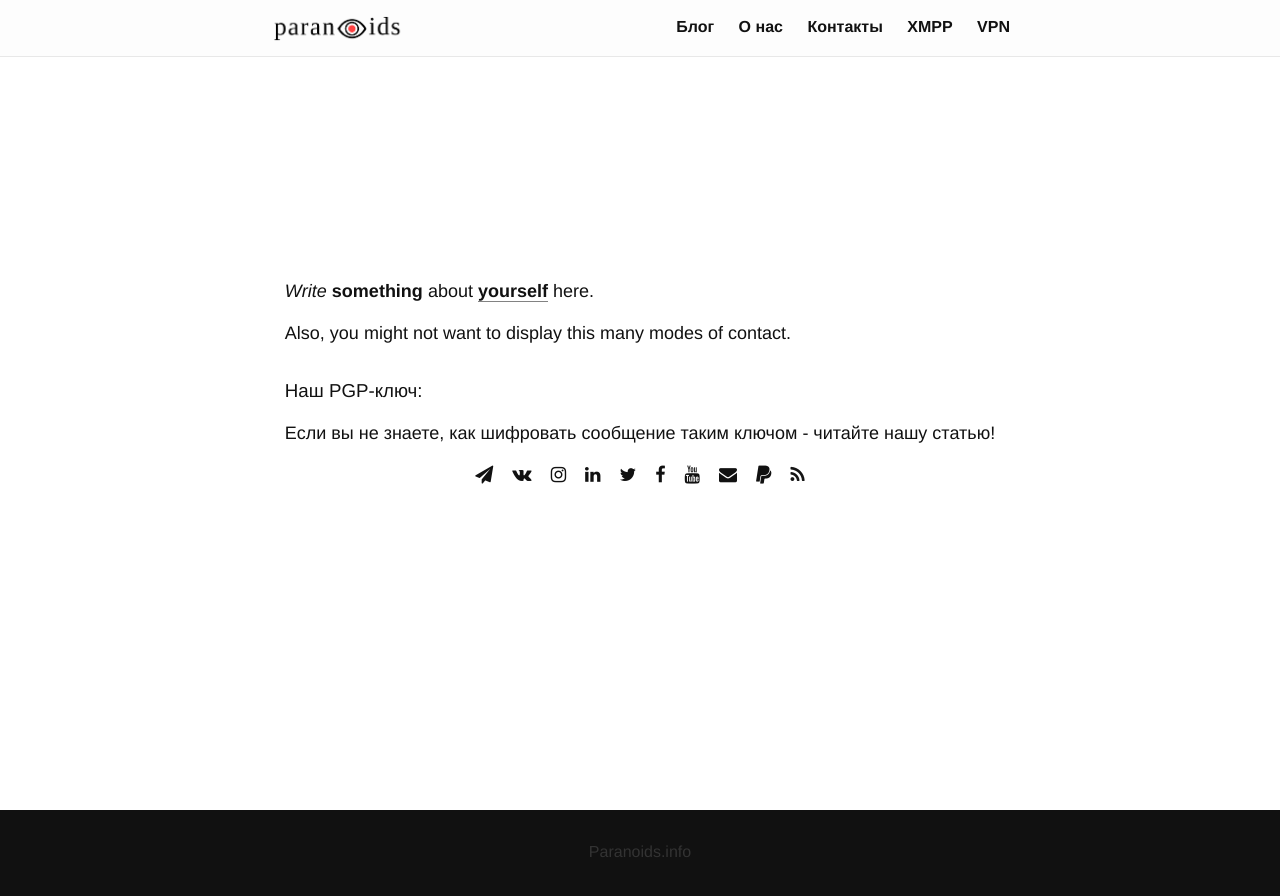
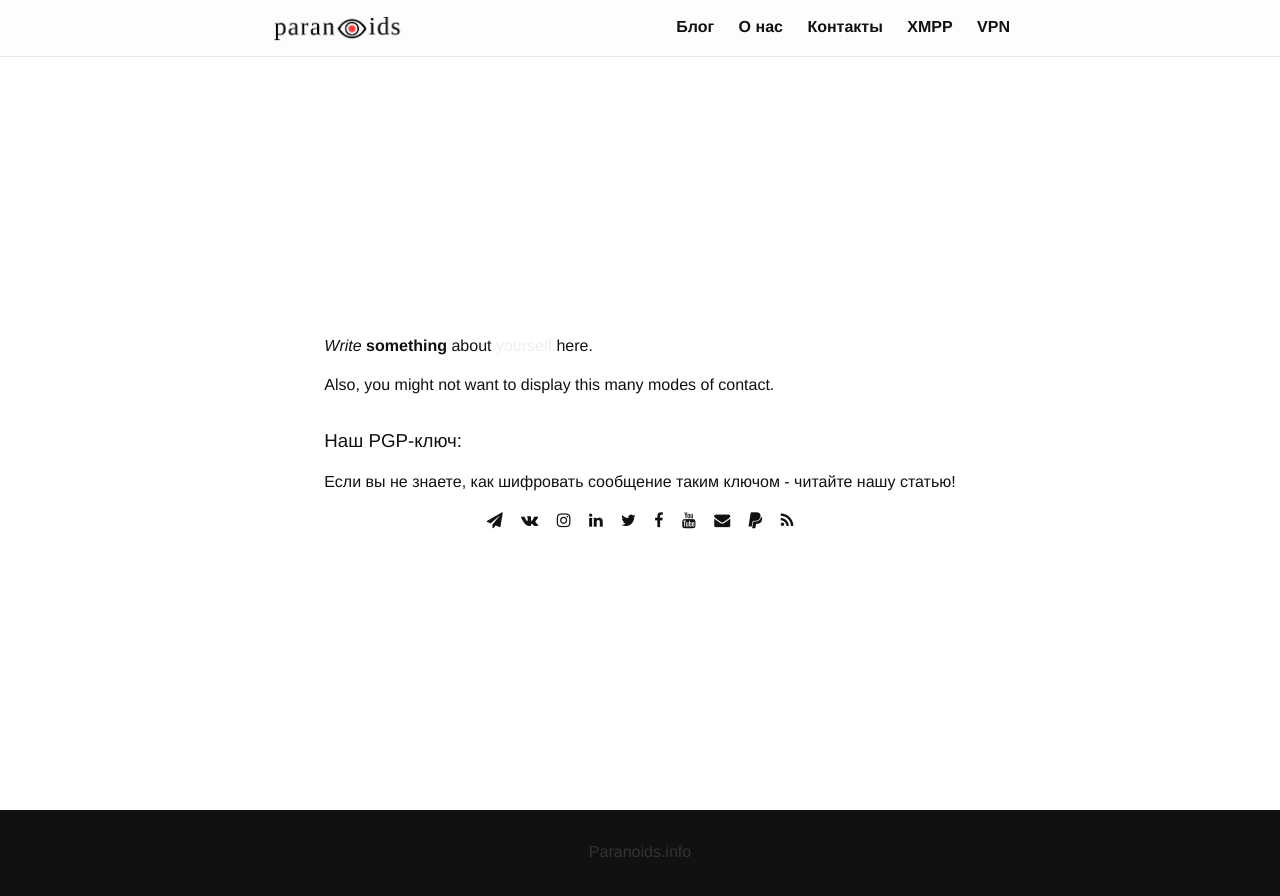
Before and after one commit to 2b7E1n6D0e5R7/2b7E1n6D0e5R7.github.io, a Jekyll site: the page built from _pages/contact.md, in a window 1280 px wide. Shown: the top 896 px of the page. Built offline with Jekyll 4.4.1, drawn with Linux system fonts in a browser that asks for light colours.

Commit message:
Update contact.html

```diff
--- a/_layouts/contact.html
+++ b/_layouts/contact.html
@@ -9,7 +9,7 @@
 
     <main class="landing-content" id="contact-content" aria-label="Content">
       <div class="wrapper">
-        <div class="contact">
+
 
           {{ content }}
           {% include contact-icons.html %}
```
